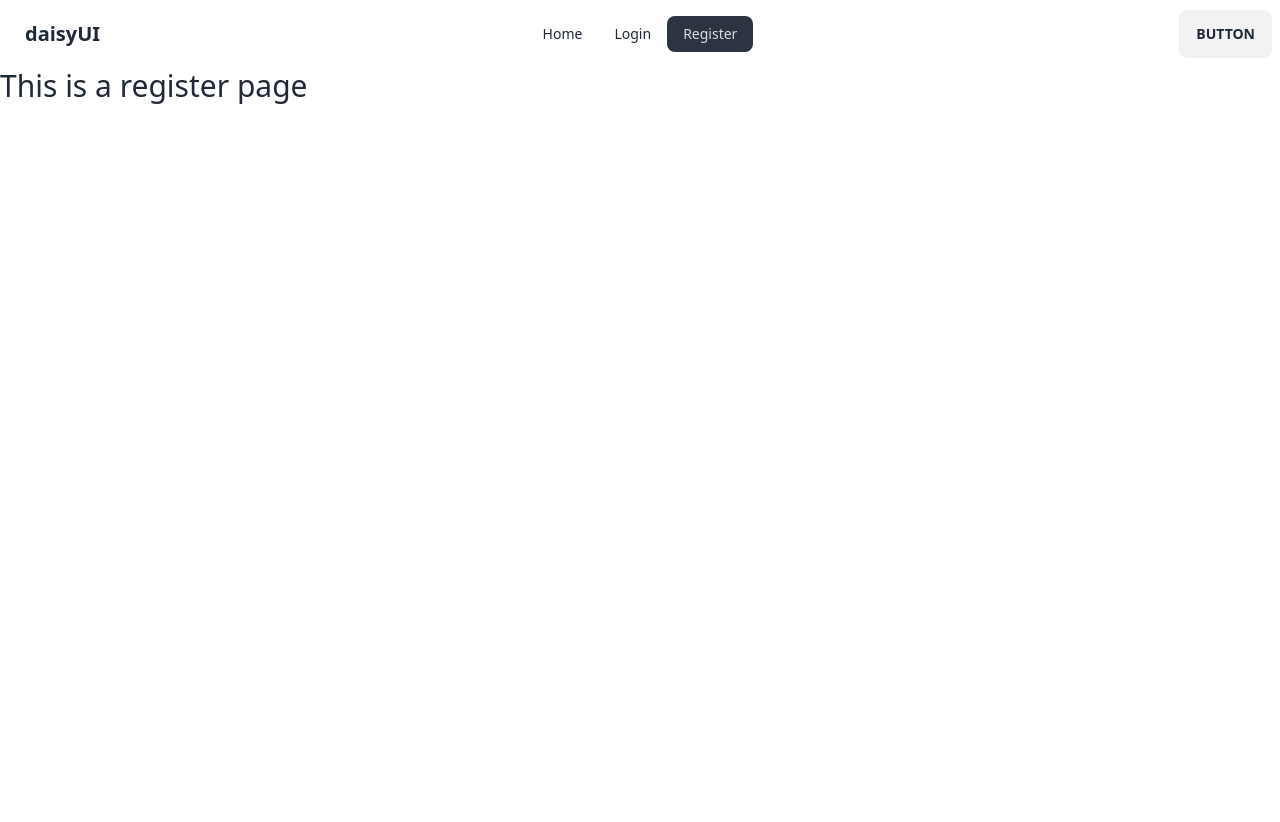
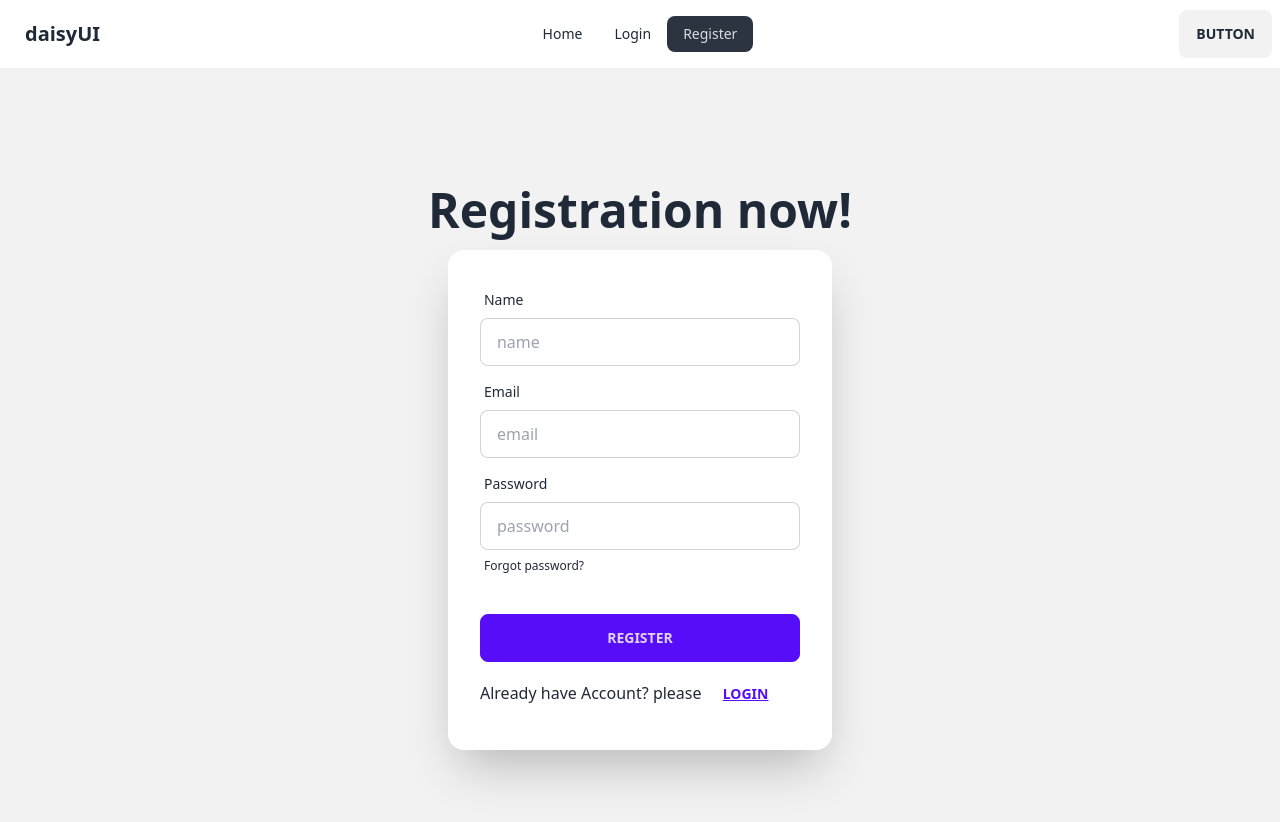
Before and after one commit to antubhatta/authentication-51, a React (Vite) app: page /register in a window 1280 px wide. Shown: the top 822 px of the page. Before the commit the page ends 800 px from the top, so only its background shows below. Built offline with nearby package versions, Linux system fonts and the light colour scheme.

Commit message:
create login and registration form

```diff
--- a/src/Component/Login.jsx
+++ b/src/Component/Login.jsx
@@ -1,3 +1,4 @@
+import { Link } from "react-router-dom";
 
 
 const Login = () => {
@@ -8,11 +9,12 @@
         console.log(email,password)
     }
     return (
-        <div className="hero min-h-screen bg-base-200">
-  <div className="hero-content flex-col lg:flex-row-reverse">
-    <div className="text-center lg:text-left">
+       <div>
+         <div className="hero min-h-screen bg-base-200">
+  <div className="hero-content flex-col">
+    <div className="text-center">
       <h1 className="text-5xl font-bold">Login now!</h1>
-      <p className="py-6">Provident cupiditate voluptatem et in. Quaerat fugiat ut assumenda excepturi exercitationem quasi. In deleniti eaque aut repudiandae et a id nisi.</p>
+
     </div>
     <div className="card flex-shrink-0 w-full max-w-sm shadow-2xl bg-base-100">
       <form onSubmit={handleLoginSubmit} className="card-body">
@@ -20,13 +22,13 @@
           <label className="label">
             <span className="label-text">Email</span>
           </label>
-          <input type="email" required name="email" placeholder="email" className="input input-bordered" required />
+          <input type="email" required name="email" placeholder="email" className="input input-bordered" />
         </div>
         <div className="form-control">
           <label className="label">
             <span className="label-text">Password</span>
           </label>
-          <input type="password" required name="password" placeholder="password" className="input input-bordered" required />
+          <input type="password" required name="password" placeholder="password" className="input input-bordered"/>
           <label className="label">
             <a href="#" className="label-text-alt link link-hover">Forgot password?</a>
           </label>
@@ -34,10 +36,14 @@
         <div className="form-control mt-6">
           <button className="btn btn-primary">Login</button>
         </div>
+        <p className="">New user please can be? <Link to="/register"><button className="btn btn-link">Register</button></Link></p>
       </form>
+
     </div>
   </div>
 </div>
+
+       </div>
     );
 };
 
--- a/src/Component/Register.jsx
+++ b/src/Component/Register.jsx
@@ -1,10 +1,57 @@
-
+import { Link } from "react-router-dom";
 
 const Register = () => {
+
+    const handleRegister=e=>{
+        e.preventDefault()
+        const name=e.target.name.value
+        const email= e.target.email.value;
+        const password=e.target.password.value
+
+        console.log(name,email,password)
+    }
     return (
         <div>
-            <h3 className="text-3xl">This is a register page</h3>
-        </div>
+        <div className="hero min-h-screen bg-base-200">
+ <div className="hero-content flex-col">
+   <div className="text-center">
+     <h1 className="text-5xl font-bold">Registration now!</h1>
+
+   </div>
+   <div className="card flex-shrink-0 w-full max-w-sm shadow-2xl bg-base-100">
+     <form onSubmit={handleRegister} className="card-body">
+       <div className="form-control">
+         <label className="label">
+           <span className="label-text">Name</span>
+         </label>
+         <input type="name" required name="name" placeholder="name" className="input input-bordered" />
+       </div>
+       <div className="form-control">
+         <label className="label">
+           <span className="label-text">Email</span>
+         </label>
+         <input type="email" required name="email" placeholder="email" className="input input-bordered" />
+       </div>
+       <div className="form-control">
+         <label className="label">
+           <span className="label-text">Password</span>
+         </label>
+         <input type="password" required name="password" placeholder="password" className="input input-bordered"/>
+         <label className="label">
+           <a href="#" className="label-text-alt link link-hover">Forgot password?</a>
+         </label>
+       </div>
+       <div className="form-control mt-6">
+         <button className="btn btn-primary">Register</button>
+       </div>
+       <p className="">Already have Account? please <Link to="/login"><button className="btn btn-link">Login</button></Link></p>
+     </form>
+
+   </div>
+ </div>
+</div>
+
+      </div>
     );
 };
 
--- /dev/null
+++ b/src/__context__Api.js
@@ -0,0 +1,6 @@
+/**
+ * 1. Create Context (export)
+ * 2.Provider
+ * 3.set value
+ * 4.useContext
+ */
```
